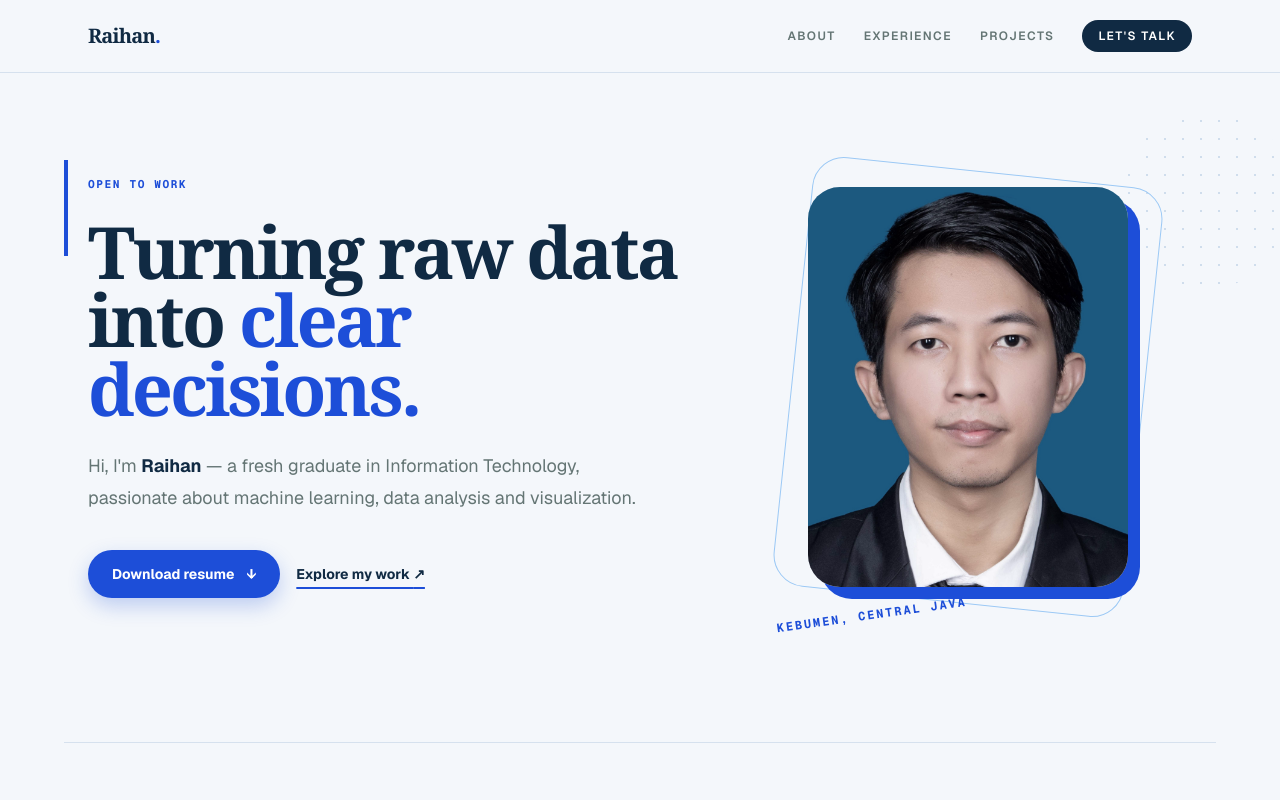
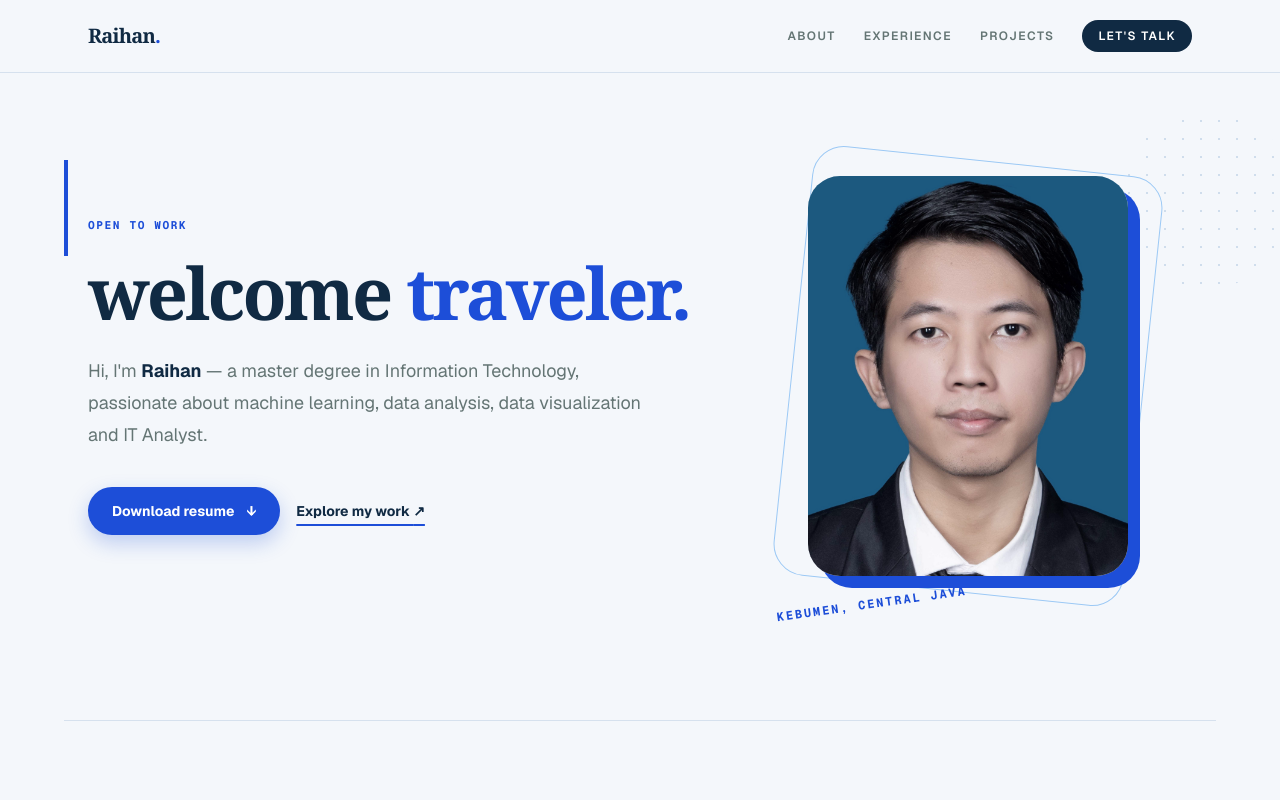
Before and after one commit to raihanhan/Raihan-web-portofolio, a Next.js app: page / in a window 1280 px wide. Shown: the top 800 px of the page. Built offline with nearby package versions, Linux system fonts and the light colour scheme.

Commit message:
Revise Hero component introduction and title
Updated the introduction text and title to reflect a new focus.

```diff
--- a/src/components/Hero.tsx
+++ b/src/components/Hero.tsx
@@ -10,10 +10,10 @@ export default function Hero() {
         <div className="max-w-3xl">
           <p className="section-label mb-6">Open to work</p>
           <h1 className="display-font max-w-3xl text-5xl font-bold leading-[0.95] text-[#102a43] md:text-7xl">
-            Turning raw data into <span className="text-[#1d4ed8]">clear decisions.</span>
+            welcome <span className="text-[#1d4ed8]">traveler.</span>
           </h1>
           <p className="mt-7 max-w-xl text-base leading-8 text-[#647574] md:text-lg">
-            Hi, I&apos;m <strong className="text-[#102a43]">Raihan</strong> — a fresh graduate in Information Technology, passionate about machine learning, data analysis and visualization.
+            Hi, I&apos;m <strong className="text-[#102a43]">Raihan</strong> — a master degree in Information Technology, passionate about machine learning, data analysis, data visualization and IT Analyst.
           </p>
           <div className="mt-9 flex flex-wrap items-center gap-4">
             <a href="/CV.pdf" download className="inline-flex items-center gap-3 rounded-full bg-[#1d4ed8] px-6 py-3.5 text-sm font-bold text-white shadow-[0_8px_20px_rgba(29,78,216,0.25)] transition hover:-translate-y-0.5 hover:bg-[#102a43]">
```
